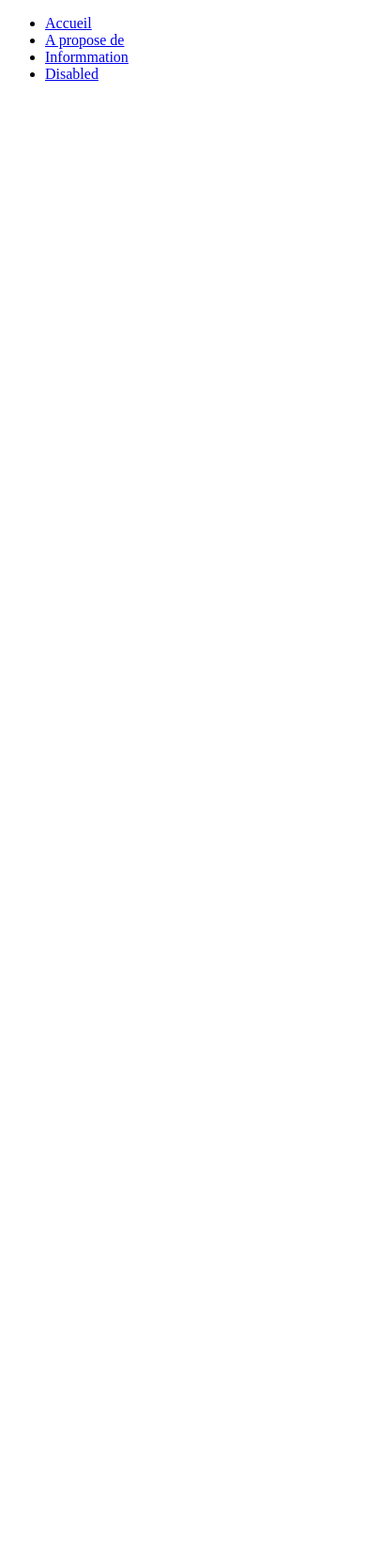
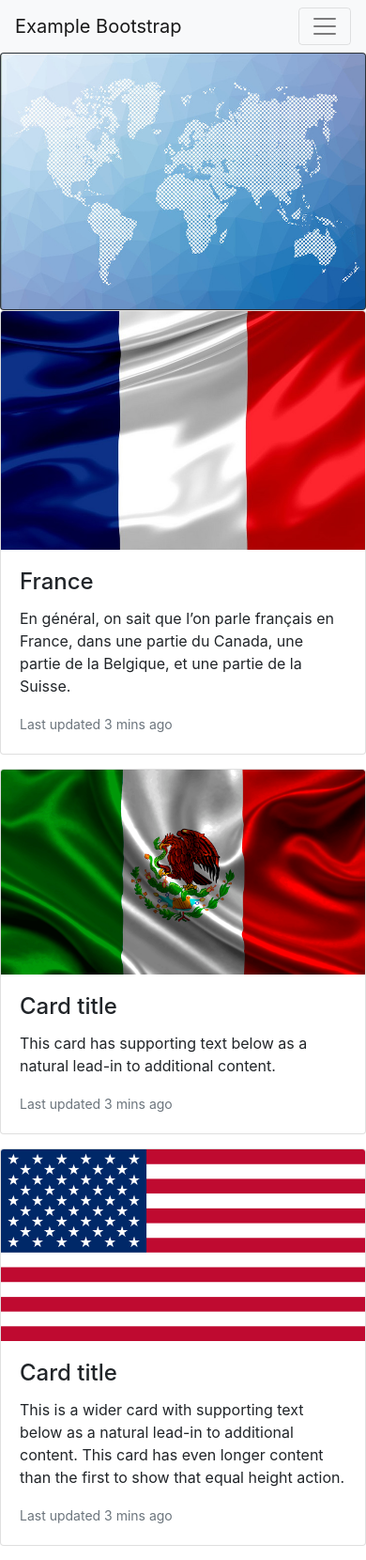
Before and after one commit to LeoMedel/FirstRepository, a plain HTML site: page Page1.html in a window 390 px wide. Shown: the whole page at 94% size. Before the commit the page ends 844 px from the top, so only its background shows below. Drawn offline with nearby package versions, Linux system fonts and the light colour scheme.

Commit message:
Update page with Bootstrap

```diff
--- a/Page1.html
+++ b/Page1.html
@@ -1,30 +1,66 @@
 <!DOCTYPE html>
 <html lang="en">
 	<head>
-		<title>apprendre npm</title>
+		<title>Apprendre npm</title>
 		<meta charset="utf-8">
-		<meta name="viewport" content="width=device-width, initial-scale=1">
 
-		<link href="node_modules/bootstrap/dist/css//bootstrap.min.css">
-
-		<link href="starter-template.css">
+		<link rel="stylesheet" href="node_modules/bootstrap/dist/css//bootstrap.css">
 
 		</style>
 	</head>
 
 	<body>
 
-		<ul class="nav">
-  			<li class="nav-item"><a class="nav-link active" href="#">Accueil</a>
-  			</li>
+		<nav class="navbar navbar-expand-lg navbar-light bg-light">
+  			<a class="navbar-brand" href="#">Example Bootstrap</a>
+  			<button class="navbar-toggler" type="button" data-toggle="collapse" data-target="#navbarNavAltMarkup" aria-controls="navbarNavAltMarkup" aria-expanded="false" aria-label="Toggle navigation">
+    		<span class="navbar-toggler-icon"></span>
+  			</button>
+  			<div class="collapse navbar-collapse" id="navbarNavAltMarkup">
+    			<div class="navbar-nav">
+      				<a class="nav-item nav-link active" href="#">Home <span class="sr-only">(current)</span></a>
+      				<a class="nav-item nav-link" href="#">Features</a>
+      				<a class="nav-item nav-link" href="#">Pricing</a>
+    			</div>
+  			</div>
+		</nav>
 
-  			<li class="nav-item"><a class="nav-link" href="#">A propose de</a>
-  			</li>
-  			<li class="nav-item"><a class="nav-link" href="#">Informmation</a>
-  			</li>
-  			<li class="nav-item"><a class="nav-link disabled" href="#">Disabled</a>
-  			</li>
-		</ul>
+		<div class="card bg-dark text-white">
+  			<img class="card-img" src="mapa-mundi-vector.jpg" alt="Card image">
+
+		</div>
+
+
+		<div class="card-deck">
+  			<div class="card">
+    		<img class="card-img-top" src="france.jpg" alt="Card image cap">
+
+    		<div class="card-body">
+      			<h4 class="card-title">France</h4>
+      			<p class="card-text">En général, on sait que l’on parle français en France, dans une partie du Canada, une partie de la Belgique, et une partie de la Suisse.</p>
+      			<p class="card-text"><small class="text-muted">Last updated 3 mins ago</small></p>
+    		</div>
+  		</div>
+
+  		<div class="card">
+    		<img class="card-img-top" src="mexique.jpg" alt="Card image cap">
+    		<div class="card-body">
+      			<h4 class="card-title">Card title</h4>
+      			<p class="card-text">This card has supporting text below as a natural lead-in to additional content.</p>
+      			<p class="card-text"><small class="text-muted">Last updated 3 mins ago</small></p>
+    		</div>
+  		</div>
+
+  		<div class="card">
+    		<img class="card-img-top" src="etasunis.png" alt="Card image cap">
+    		<div class="card-body">
+      			<h4 class="card-title">Card title</h4>
+      			<p class="card-text">This is a wider card with supporting text below as a natural lead-in to additional content. This card has even longer content than the first to show that equal height action.</p>
+      			<p class="card-text"><small class="text-muted">Last updated 3 mins ago</small></p>
+    		</div>
+  		</div>
+</div>
+
 
 	</body>
 
```
Also changed, not shown: etasunis.png (added), france.jpg (added), mapa-mundi-vector.jpg (added), mexique.jpg (added).
